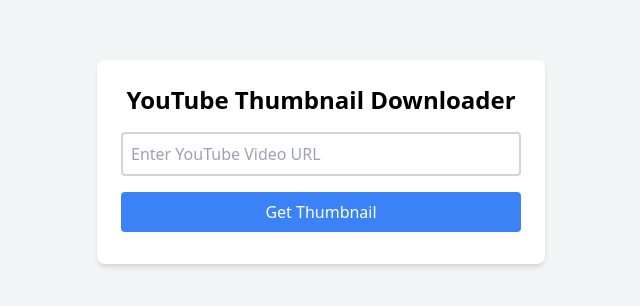
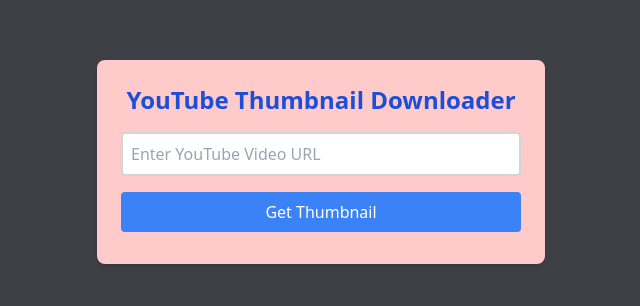
Before and after one commit to Amjad-722/thumnail-dounlouder, a React (Create React App) app: page / in a window 1280 px wide. Shown: the part 238-544 px from the top of the page, without its empty margins (319-959 px from the left). Built offline with nearby package versions, Linux system fonts and the light colour scheme.

Commit message:
reset css

```diff
--- a/src/Components/YDound/YDound.jsx
+++ b/src/Components/YDound/YDound.jsx
@@ -46,9 +46,9 @@
   };
 
   return (
-    <div className="min-h-screen flex flex-col items-center justify-center bg-gray-100 p-4">
-      <div className="bg-white shadow-md rounded-lg p-6 max-w-md w-full">
-        <h1 className="text-2xl font-bold mb-4 text-center">YouTube Thumbnail Downloader</h1>
+    <div className="min-h-screen flex flex-col items-center justify-center bg-zinc-700 p-4">
+      <div className="bg-red-200 shadow-md rounded-lg p-6 max-w-md w-full">
+        <h1 className="text-2xl text-blue-700 font-bold mb-4 text-center">YouTube Thumbnail Downloader</h1>
         <input
           type="text"
           value={videoUrl}
```
